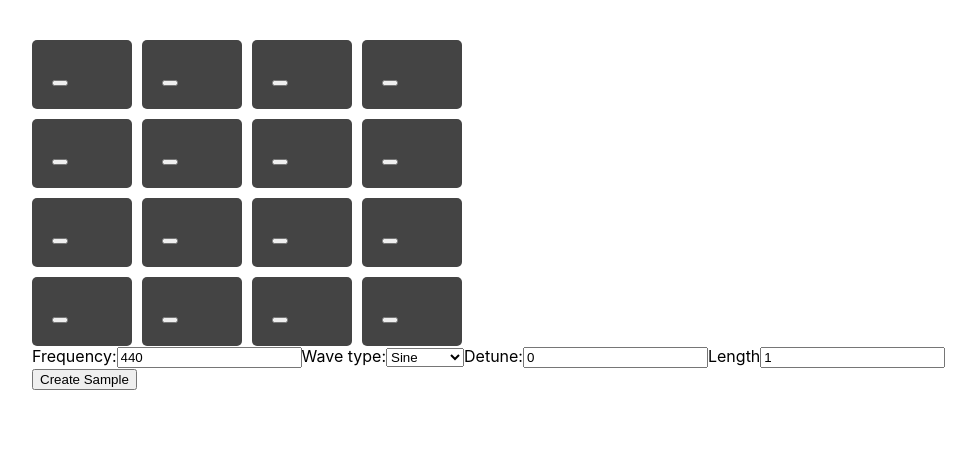
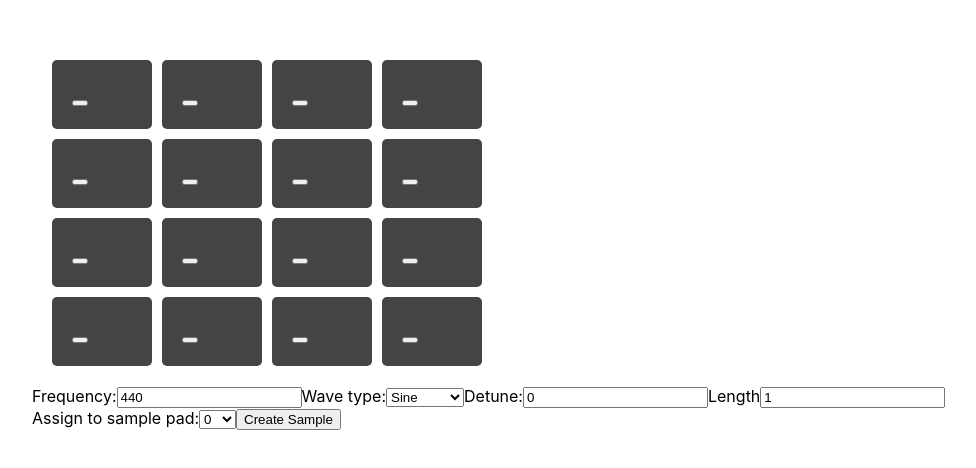
Before and after one commit to jeff-v/react-sampler-synthesizer, a React (Create React App) app: page / in a window 1280 px wide. Shown: the top 468 px of the page, without its empty margins (8-984 px from the left). Built offline with nearby package versions, Linux system fonts and the light colour scheme.

Commit message:
began working on direct pad assignment

```diff
--- a/src/App.css
+++ b/src/App.css
@@ -8,6 +8,7 @@ body {
   grid-gap: 10px;
   background-color: #fff;
   color: #444;
+  padding: 20px;
 }
 
 .box {
--- a/src/components/CreateSample/CreateSample.js
+++ b/src/components/CreateSample/CreateSample.js
@@ -1,4 +1,5 @@
 import React, { Component } from "react";
+import "./CreateSample.css";
 
 export default class CreateSample extends Component {
   constructor(props) {
@@ -10,7 +11,7 @@ export default class CreateSample extends Component {
       frequency: 440,
       detune: 0,
       volume: 1,
-      waveType: "sine",
+      waveType: "sine"
     };
   }
 
@@ -23,6 +24,7 @@ export default class CreateSample extends Component {
       frequency: 440,
       volume: 1,
       waveType: "sine",
+      samplePad: ""
     });
   };
 
@@ -34,9 +36,16 @@ export default class CreateSample extends Component {
   };
 
   render() {
+    const padAssignment = [];
+    (function samplePads(numberOfPads) {
+      for (let i = 0; i < numberOfPads; i++) {
+        padAssignment.push(<option value={i}>{i}</option>)
+      }
+    })(16)
+
     return (
-      <div>
-        <section>
+      <div className="sampler-background">
+        <section className="sampler-section">
           <form>
             <label>
               Frequency:
@@ -80,6 +89,16 @@ export default class CreateSample extends Component {
             </label>
           </form>
         </section>
+        <label>
+          Assign to sample pad:
+          <select
+            name="assignToSampler"
+            value={this.state.waveType}
+            onChange={this.handleSampleChange}
+          >
+            {padAssignment}
+          </select>
+        </label>
         <button onClick={this.createSample}>Create Sample</button>
       </div>
     );
```
